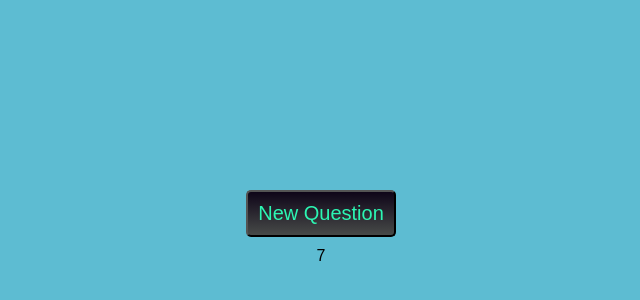
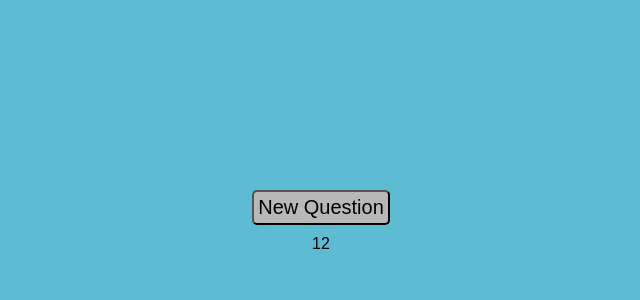
Before and after one commit to CommonCoeur/Question-Generator, a plain HTML site: page index.html in a window 1280 px wide. Shown: the part 198-498 px from the top of the page, without its empty margins (319-959 px from the left). Drawn offline with Linux system fonts and the light colour scheme.

Commit message:
Update index.html

```diff
--- a/index.html
+++ b/index.html
@@ -22,9 +22,9 @@
             margin-bottom: 50px;
         }
         #new-question{
-            padding: .5em;
-            background: linear-gradient(0deg,  #474A48, #0e0518) ;
-            color: #2CF6B3;
+            padding: .2em;
+            background: #B8B8B8 ;
+            color: #000000;
             border-radius: 5px;
             font-size: 1.25em;
             margin: .5em;
@@ -45,13 +45,18 @@
 <script>
     // Delete and add your questions into the brackets
     let questions = [
-            "What was the first message sent over the internet?",
-            "Hello, world!",
-            "Rabble",
-            "Foo",
-            "Bar",
-            "Fizz",
-            "Bang"
+            "Who is your biggest fan?",
+            "What aspect of yourself do you wish you could share more often?",
+            "In what ways are you a difficult person to have a relationship with?",
+            "Is there anything you regret not doing due to fear?",
+            "When do you feel shy?",
+            "Describe a memory of a taste or smell and what it evokes for you.",
+            "If you had to write a book, what would it be about?",
+            "When have you acted without 100% integrity?",
+            "Who has been a bad influence on you?",
+            "In what respects are you still the same person you were as a child?",
+            "What's the finest thing anyone's done for you?",
+            "Are you more attracted to nomadic or settled life?"
             ];
     let answered = [];
     let question = document.getElementById("question");
```
